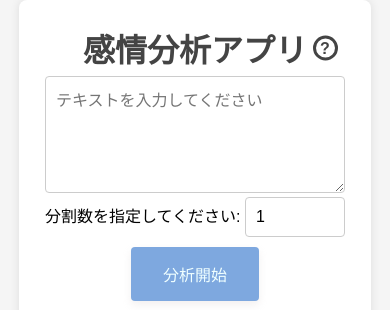
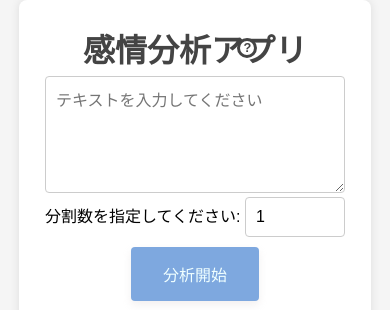
Before and after one commit to tsuchidarikuto/emoest, a Flask app: page / in a window 390 px wide. Shown: the top 310 px of the page. Run offline with Flask 3, Linux system fonts and the light colour scheme.

Commit message:
update for modal

```diff
--- a/static/css/styles.css
+++ b/static/css/styles.css
@@ -154,9 +154,22 @@ footer{
     font-size: 100%;
     top: 50%;
     transform: translateY(-50%);
-    margin-left: 260px;
-    line-height:1;
+    left: auto;
+    right: 0; /* 右側に配置 */
+    margin-left: 0;
+    margin-right: 30%; /* 見出しとの距離を調整 */
+    line-height: 1;
 }
+
+@media screen and (max-width: 480px) {
+    .modalbutton {
+        width: 20px;
+        height: 20px;
+        font-size: 80%;
+        margin-right: 30%; /* スマホ向けにスペース調整 */
+    }
+}
+
 
 .modalbutton:hover {
     background: #444;
@@ -227,5 +240,5 @@ footer{
     color: black;
     text-align: left;
     font-size: small;
-    overflow: scroll;
+    overflow-y:auto;
 }
--- a/static/js/script.js
+++ b/static/js/script.js
@@ -6,12 +6,14 @@ const buttonClose = document.getElementsByClassName('modalClose')[0];
 buttonOpen.addEventListener('click', modalOpen);
 function modalOpen() {
   modal.style.display = 'block';
+  document.body.style.overflow="hidden";
 }
 
 // バツ印がクリックされた時
 buttonClose.addEventListener('click', modalClose);
 function modalClose() {
   modal.style.display = 'none';
+  document.body.style.overflow="";
 }
 
 // モーダルコンテンツ以外がクリックされた時
@@ -19,6 +21,7 @@ addEventListener('click', outsideClose);
 function outsideClose(e) {
   if (e.target == modal) {
     modal.style.display = 'none';
+    document.body.style.overflow="";
   }
 }
 
```
